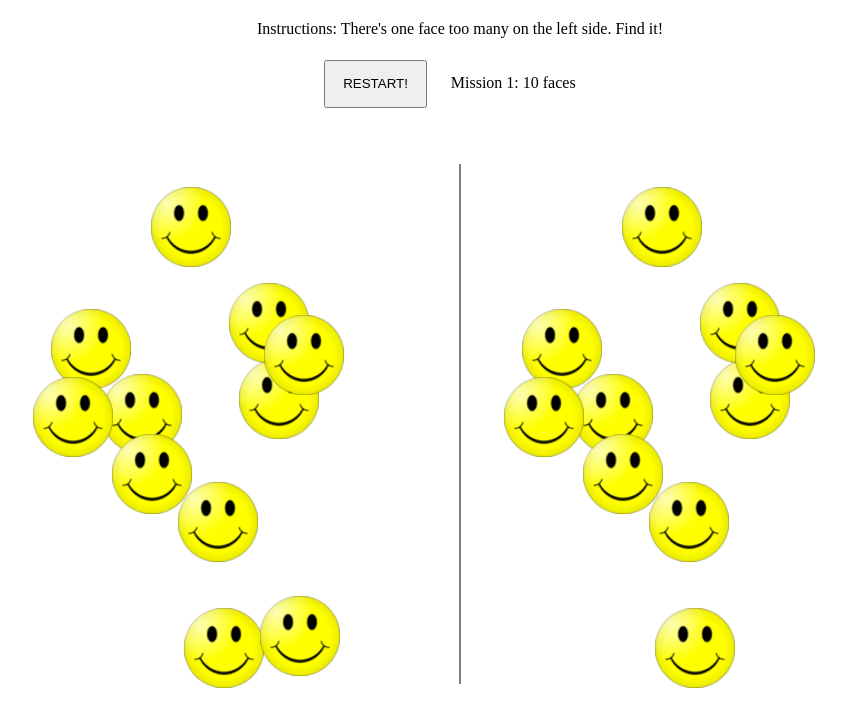
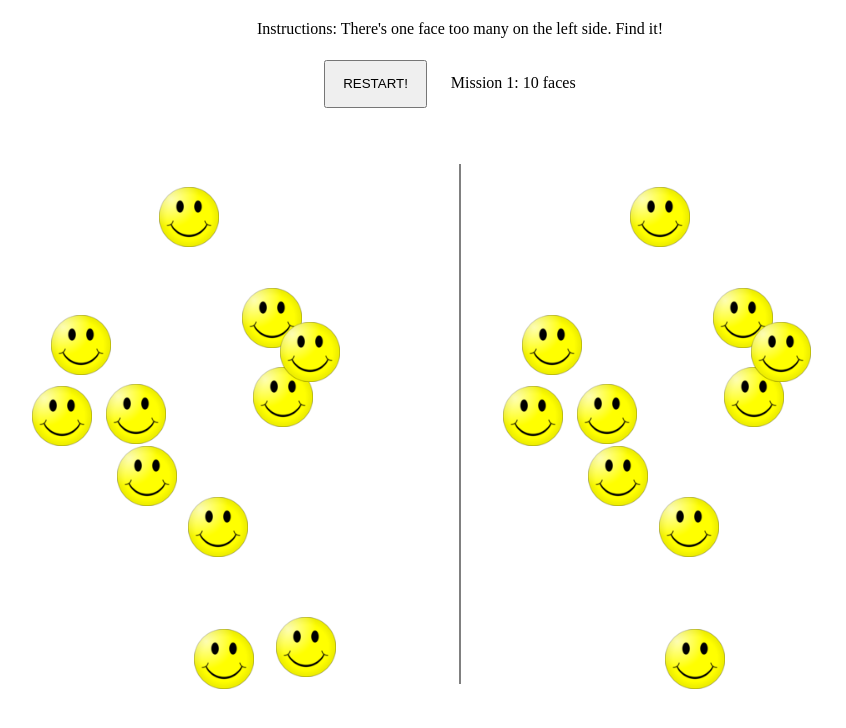
Before and after one commit to ftfish/littlegame, a plain HTML site: page index.html in a window 1280 px wide. Shown: the whole page, without its empty margins (180-1026 px from the left). Drawn offline with Linux system fonts and the light colour scheme.

Commit message:
Adjust image size

```diff
--- a/index.html
+++ b/index.html
@@ -57,8 +57,8 @@
 	<script type="text/javascript">
 
 		var nImg = 10;
-		var imageSize = 80;
-		var imagePadding = 10;
+		var imageSize = 60;
+		var imagePadding = 8;
 		var delayAfterCompletion = 1000;
 		var currentMission = 1;
 
@@ -77,15 +77,15 @@
 
 			im.style.width = im.style.height = imageSize + "px";
 			im.style.padding = imagePadding + "px";
+			if (id) {
+				im.id = id;
+			}
 
 			var div = document.createElement("div");
 			div.style.width = div.style.height = imageSize + imagePadding * 2 + "px";
 			div.style.left = (x * 100).toFixed(2) + "%";
 			div.style.top = (y * 100).toFixed(2) + "%";
 			div.style.position = "absolute";
-			if (id) {
-				im.id = id;
-			}
 			div.appendChild(im);
 
 			document.getElementById(parent).appendChild(div);
```
